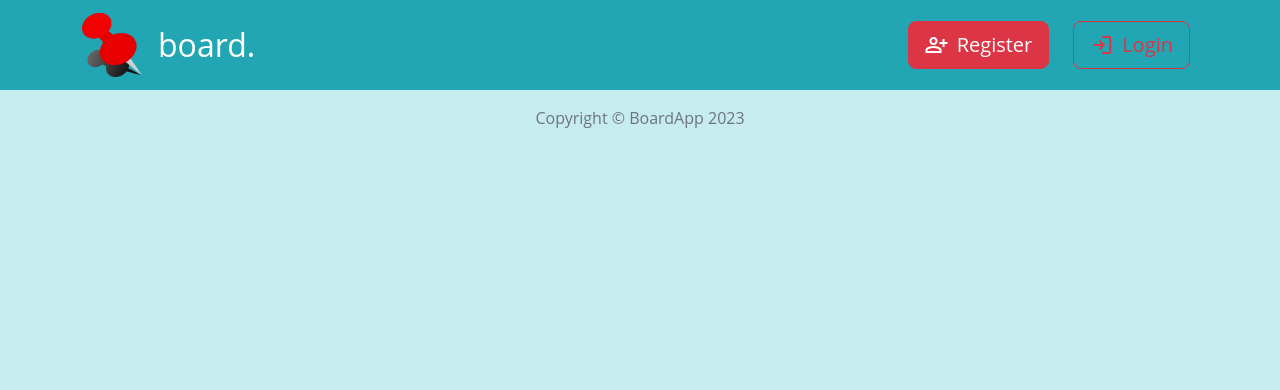
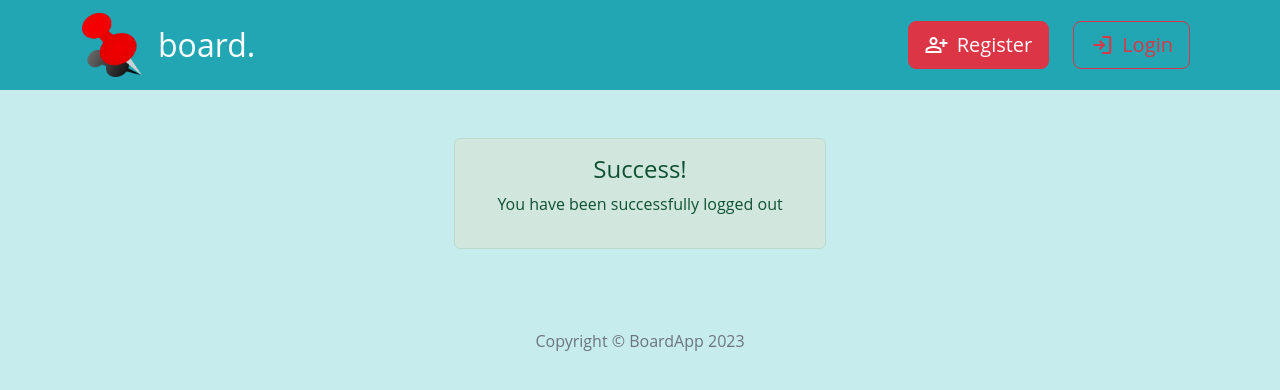
Before and after one commit to DawidParciak/fullstack-project, a React (Create React App) app in the folder client/: page /logout in a window 1280 px wide. Shown: the top 390 px of the page. Built offline with nearby package versions, Linux system fonts and the light colour scheme; no server answers.

Commit message:
Add logout alert

```diff
--- a/client/src/components/pages/Logout/Logout.js
+++ b/client/src/components/pages/Logout/Logout.js
@@ -2,10 +2,13 @@ import { useEffect } from "react";
 import { useDispatch } from "react-redux";
 import { API_URL } from "../../../config";
 import { logOut } from "../../../redux/usersRedux";
+import { useNavigate } from "react-router-dom";
+import { Alert, Col } from "react-bootstrap";
 
 const Logout = () => {
 
   const dispatch = useDispatch();
+  const navigate = useNavigate();
 
   useEffect(() => {
     const options = {
@@ -15,10 +18,22 @@ const Logout = () => {
     fetch(`${API_URL}/logout`, options)
       .then(() => {
         dispatch(logOut());
+        setTimeout(() => {
+          navigate("/");
+        }, 2000);
       });
-  }, [dispatch]);
+  }, [dispatch, navigate]);
 
-  return null;
+  return (
+    <div className="my-5 d-flex justify-content-center">
+      <Col xs={12} md={6} lg={4}>
+        <Alert variant="success" className="text-center">
+          <Alert.Heading>Success!</Alert.Heading>
+          <p>You have been successfully logged out</p>
+        </Alert>
+      </Col>
+    </div>
+  );
 };
 
 export default Logout;
```
